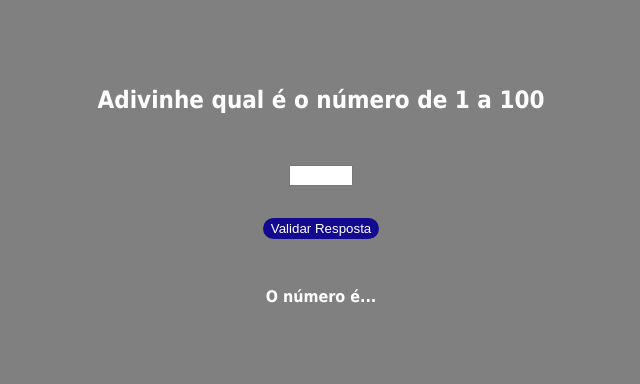
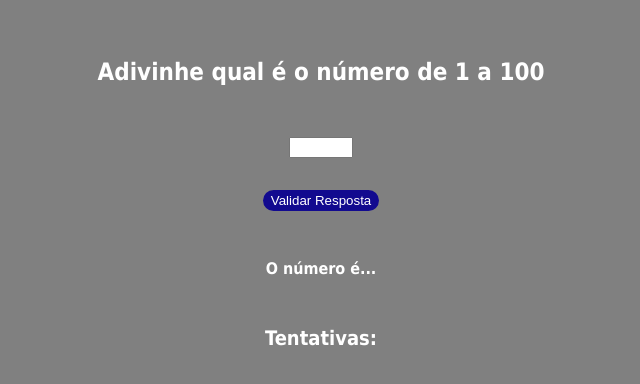
Before and after one commit to pietrosilver/Adivinhar-numero, a plain HTML site: page docs/index.html in a window 1280 px wide. Shown: the part 214-598 px from the top of the page, without its empty margins (327-967 px from the left). Drawn offline with Linux system fonts and the light colour scheme.

Commit message:
Update index.html
Adcionando um span de tentativas.

```diff
--- a/docs/index.html
+++ b/docs/index.html
@@ -13,6 +13,7 @@
         <input id="input" type="number" max="100" min="1"  />
         <button id="submit-button" onclick="check()" type="submit">Validar Resposta</button>
         <p id="subtitle" style="font-weight: bold;">O número é...</p>
+        <span id="try" style="color: white; font-weight: bold; font-family: Tahoma; font-size: 20px;">Tentativas: <span id="value"></span></span>
    </div>
 </body>
 </html>
```
